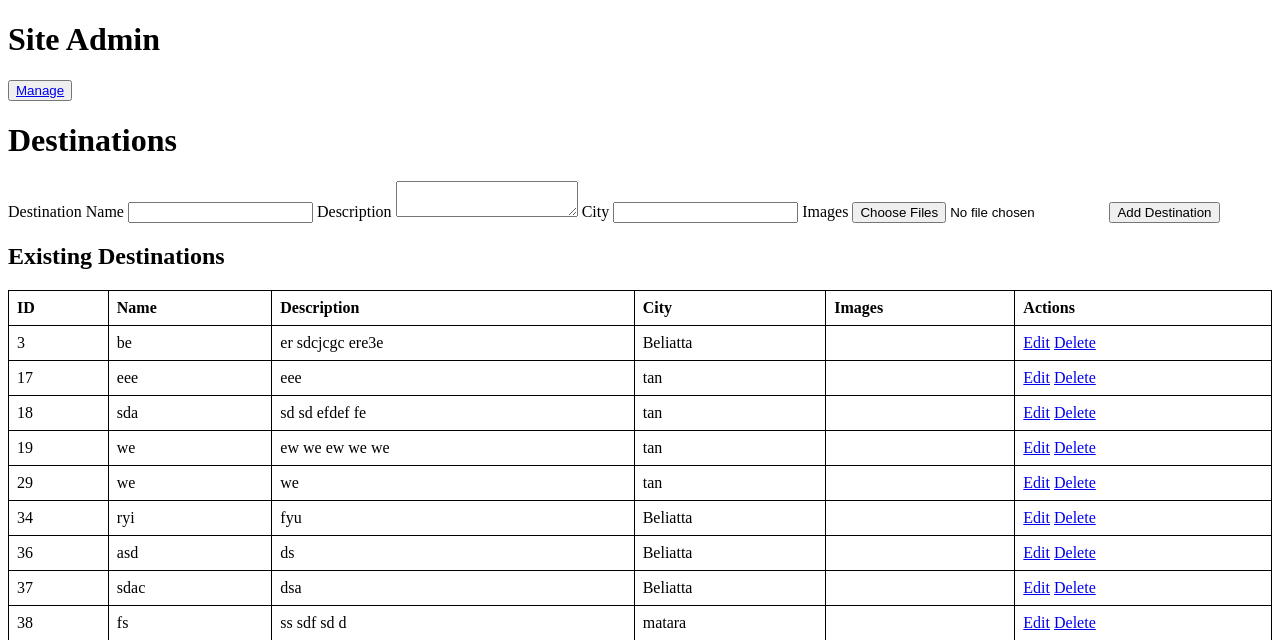
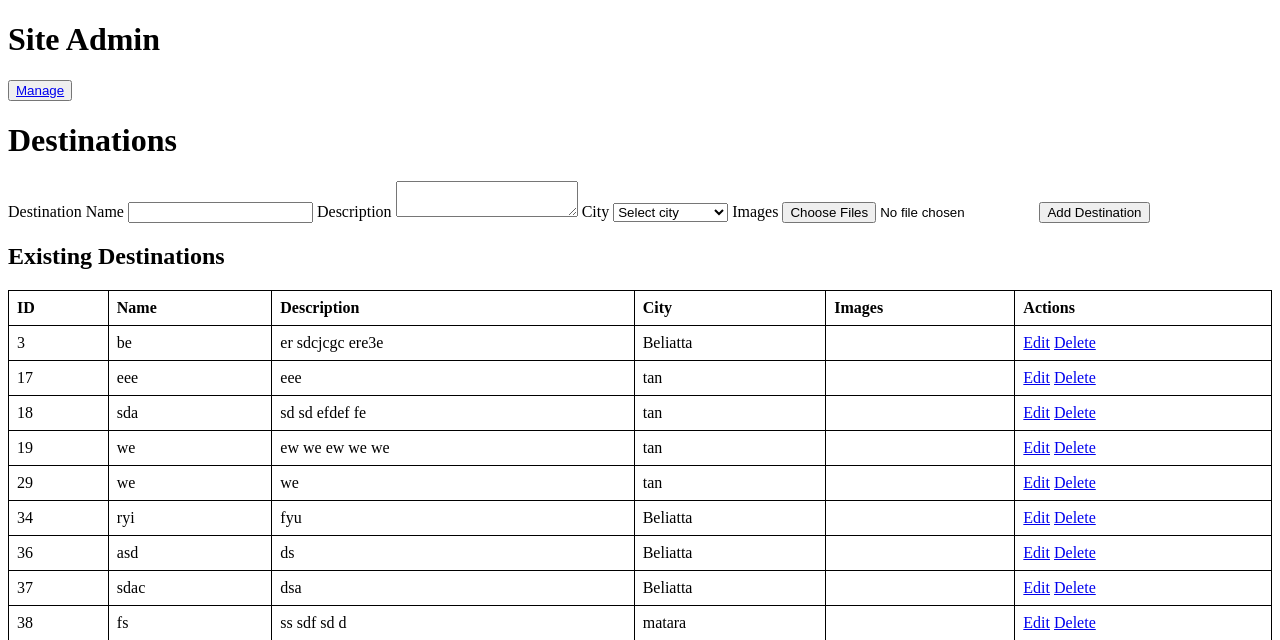
Before and after one commit to mihirudahanayake/1st_year_Project_G15, a PHP site: page /admin.php in a window 1280 px wide. Shown: the top 640 px of the page. Run offline with PHP 8.4, Linux system fonts and the light colour scheme; data comes from the database, SQL or seed files in the repository; data that the repository does not hold is empty.

Commit message:
Add files via upload

```diff
--- a/admin.php
+++ b/admin.php
@@ -6,7 +6,21 @@ include 'config.php';
 if (isset($_POST['add_destination'])) {
     $desti_name = $conn->real_escape_string($_POST['desti_name']);
     $desti_description = $conn->real_escape_string($_POST['desti_description']);
-    $city = $conn->real_escape_string($_POST['city']);
+
+    // Check if a new city is added or an existing one is selected
+    $new_city = $conn->real_escape_string($_POST['new_city']);
+    if (!empty($new_city)) {
+        // Insert the new city into the cities table
+        $city_query = "INSERT INTO cities (city_name) VALUES ('$new_city')";
+        if ($conn->query($city_query) === TRUE) {
+            $city = $new_city; // Set the city as the new one added
+        } else {
+            echo "<p>Error adding city: " . $conn->error . "</p>";
+        }
+    } else {
+        // Use the selected city from the dropdown
+        $city = $conn->real_escape_string($_POST['city']);
+    }
 
     // Insert the destination into the destinations table
     $query = "INSERT INTO destinations (desti_name, desti_description, city)
@@ -65,6 +79,9 @@ if (isset($_GET['delete'])) {
 
 // Fetch all destinations
 $destinations = $conn->query("SELECT * FROM destinations");
+
+// Fetch all cities
+$cities = $conn->query("SELECT * FROM cities");
 ?>
 
 <!DOCTYPE html>
@@ -86,6 +103,18 @@ $destinations = $conn->query("SELECT * FROM destinations");
             text-align: left;
         }
     </style>
+    <script>
+        function toggleCityInput() {
+            var citySelect = document.getElementById('city');
+            var newCityInput = document.getElementById('new_city_input');
+
+            if (citySelect.value === "add_new_city") {
+                newCityInput.style.display = 'block';
+            } else {
+                newCityInput.style.display = 'none';
+            }
+        }
+    </script>
 </head>
 <body>
 
@@ -94,7 +123,6 @@ $destinations = $conn->query("SELECT * FROM destinations");
     <button><a href="admin_panel.php">Manage</a></button>
 
     <h1>Destinations</h1>
-
 
     <!-- Form to Add a New Destination -->
     <form action="admin.php" method="POST" enctype="multipart/form-data">
@@ -105,7 +133,20 @@ $destinations = $conn->query("SELECT * FROM destinations");
         <textarea id="desti_description" name="desti_description" required></textarea>
 
         <label for="city">City</label>
-        <input type="text" id="city" name="city" required>
+        <select id="city" name="city" onchange="toggleCityInput()">
+            <option value="">Select city</option>
+            <?php while ($city = $cities->fetch_assoc()): ?>
+                <option value="<?php echo htmlspecialchars($city['city_name']); ?>">
+                    <?php echo htmlspecialchars($city['city_name']); ?>
+                </option>
+            <?php endwhile; ?>
+            <option value="add_new_city">Add New City</option>
+        </select>
+
+        <div id="new_city_input" style="display:none;">
+            <label for="new_city">New City Name</label>
+            <input type="text" id="new_city" name="new_city">
+        </div>
 
         <label for="images">Images</label>
         <input type="file" id="images" name="images[]" multiple required>
@@ -142,7 +183,6 @@ $destinations = $conn->query("SELECT * FROM destinations");
                         <?php endwhile; ?>
                     </td>
                     <td>
-                        <!-- Add the Edit button linking to edit_destination.php with the destination ID -->
                         <a href="edit_destination.php?id=<?php echo $destination['destination_id']; ?>">Edit</a>
                         <a href="admin.php?delete=<?php echo $destination['destination_id']; ?>">Delete</a>
                     </td>
```
